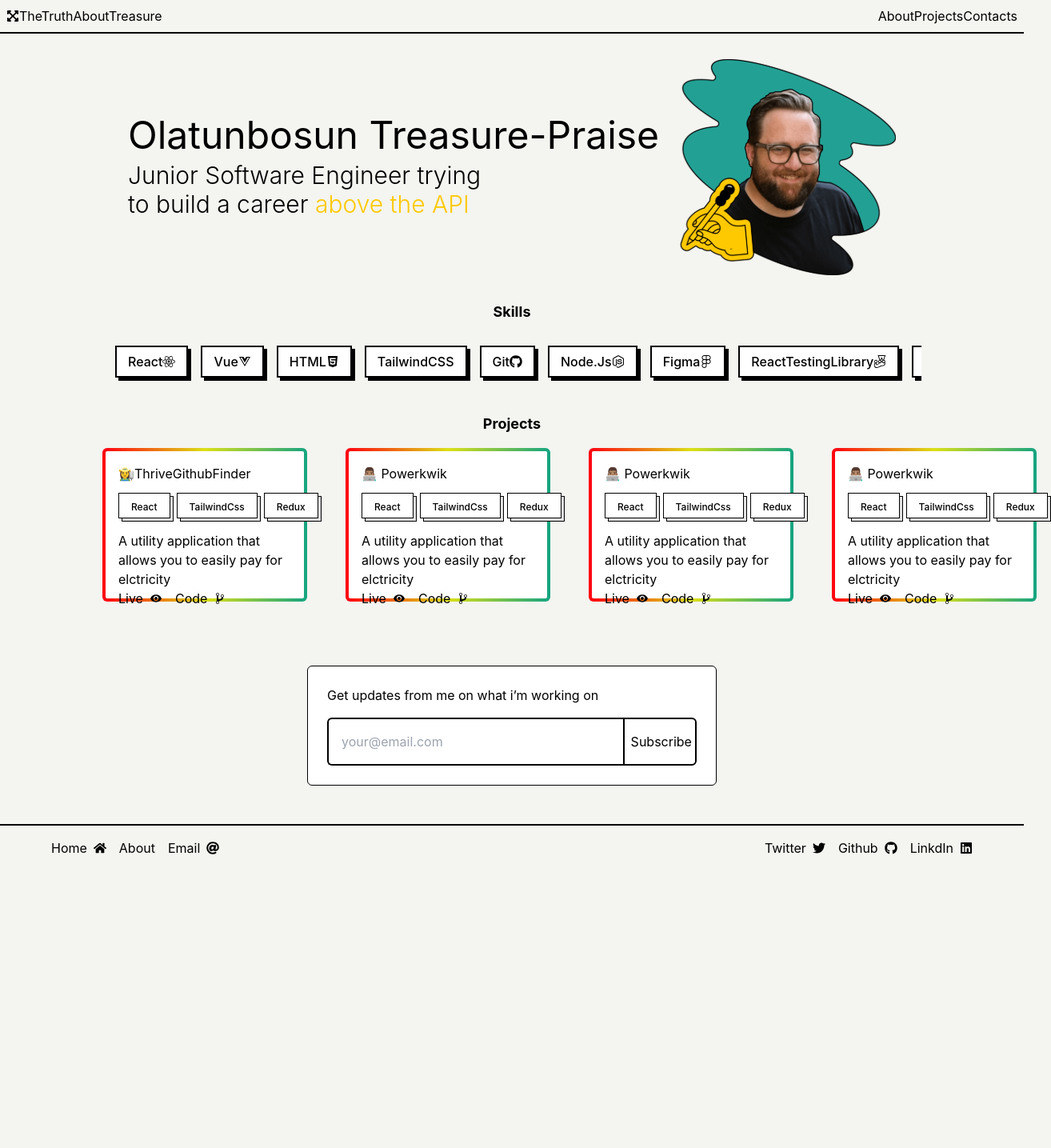
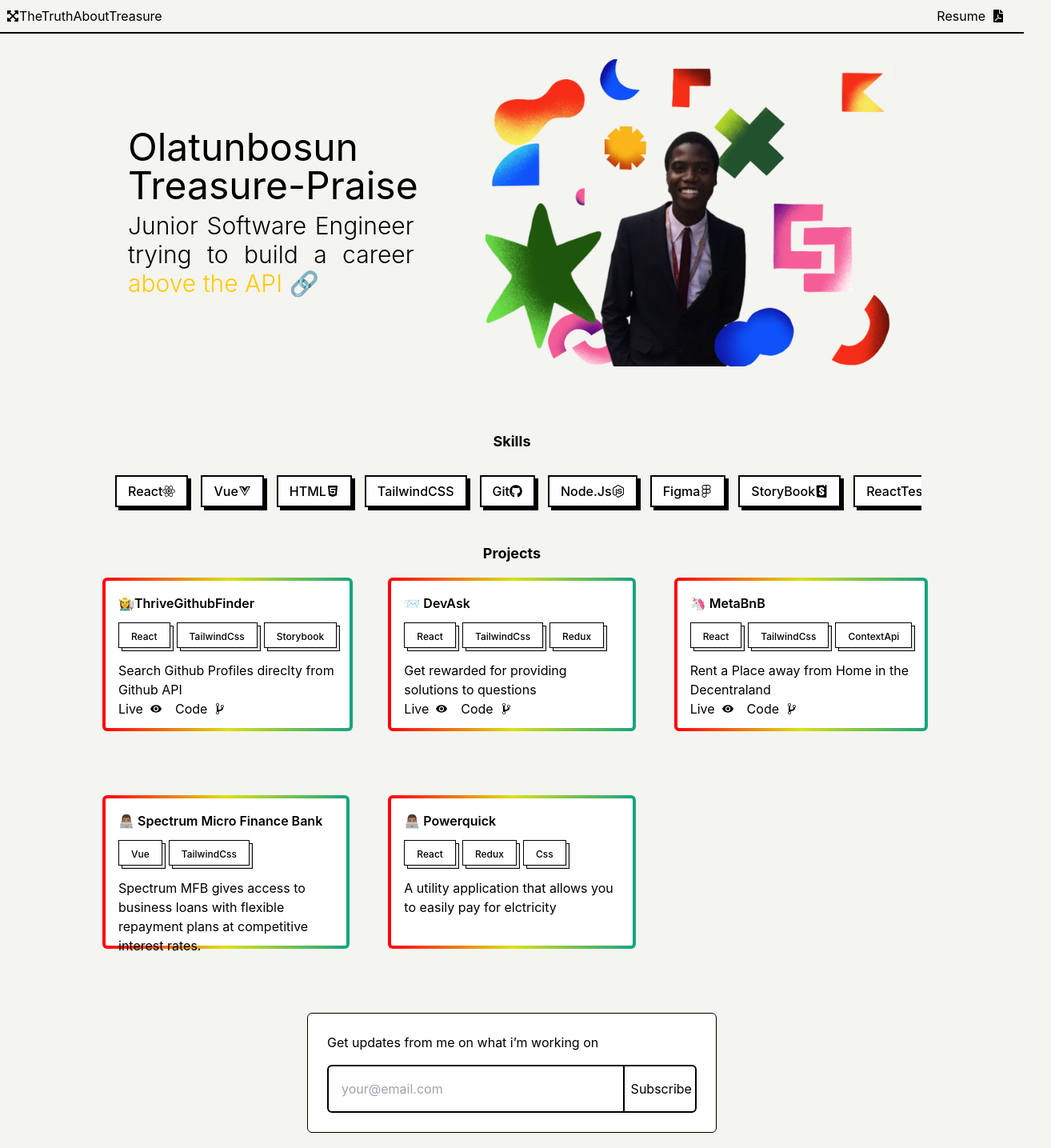
Before and after one commit to treasure-praise/portfolio, a React (Create React App) app: page / in a window 1280 px wide. Shown: the top 1435 px of the page at 80% size, 1314 px wide, since content can reach past the window. Before the commit the page ends 1088 px from the top, so only its background shows below. Built offline with nearby package versions, Linux system fonts and the light colour scheme.

Commit message:
style:made changes to styling and content across website

```diff
--- a/src/components/Button.jsx
+++ b/src/components/Button.jsx
@@ -5,7 +5,7 @@
     <a href="#_" class="relative inline-block px-4 py-1 font-medium group">
       <span class="absolute inset-0 w-full h-full transition duration-200 ease-out transform translate-x-1 translate-y-1 bg-[#E2E2E2] border border-black group-hover:-translate-x-0 group-hover:-translate-y-0"></span>
       <span class="absolute inset-0 w-full h-full bg-white border border-black group-hover:bg-black"></span>
-      <span class="relative text-black text-xs group-hover:text-white">
+      <span class="relative  text-black text-xs group-hover:text-white">
         {text}
       </span>
     </a>
--- a/src/components/Footer.jsx
+++ b/src/components/Footer.jsx
@@ -9,32 +9,51 @@
   FaMailchimp,
   FaTwitter,
 } from "react-icons/fa";
+import { SiFiles } from "react-icons/si";
 
 const Footer = () => {
   return (
     <div className="border-black border-t-2 h-full flex items-center justify-between px-4 md:px-16  ">
       <div className="flex flex-col md:flex-row my-4">
-        <a href="" className="mr-4 flex gap-2 items-center">
-          Home
-          <FaHome />
+        <a
+          target="__blank"
+          href="https://drive.google.com/file/d/1ypBVJO3hMeixHS9LZvEQMvN5HNn5OLLm/view?usp=sharing"
+          className="mr-4 flex gap-2 items-center"
+        >
+          Resume
+          <SiFiles />
         </a>
-        <a href="" className="mr-4 gap-2">
-          About
-        </a>
-        <a href="" className="mr-4 flex gap-2 items-center">
+
+        <a
+          target="__blank"
+          href="mailto: thetreasureolatunbosun@gmail.com"
+          className="mr-4 flex gap-2 items-center"
+        >
           Email <FaAt />
         </a>
       </div>
       <div className="flex flex-col md:flex-row my-4">
-        <a href="" className="mr-4 flex gap-2 items-center">
+        <a
+          target="__blank"
+          href="https://twitter.com/_futuretreasure"
+          className="mr-4 flex gap-2 items-center"
+        >
           Twitter <FaTwitter />
         </a>
-        <a href="" className="mr-4 flex gap-2 items-center">
+        <a
+          target="__blank"
+          href="https://github.com/treasure-praise"
+          className="mr-4 flex gap-2 items-center"
+        >
           Github
           <FaGithub />
         </a>
-        <a href="" className="flex gap-2 items-center">
-          LinkdIn
+        <a
+          target="__blank"
+          href="https://www.linkedin.com/in/treasurepraiseolatunbosun/"
+          className="flex gap-2 items-center"
+        >
+          LinkedIn
           <FaLinkedin />
         </a>
       </div>
--- a/src/components/Header.jsx
+++ b/src/components/Header.jsx
@@ -1,5 +1,5 @@
 import React from "react";
-import { FaExpandArrowsAlt } from "react-icons/fa";
+import { FaExpandArrowsAlt, FaFilePdf } from "react-icons/fa";
 import { HiMenuAlt1 } from "react-icons/hi";
 
 const Header = () => {
@@ -10,13 +10,29 @@
         TheTruthAboutTreasure
       </p>
       <button className="md:hidden">
-        <HiMenuAlt1 />
+        {/* <HiMenuAlt1 /> */}
+        <a
+          target="__blank"
+          href="https://drive.google.com/file/d/1ypBVJO3hMeixHS9LZvEQMvN5HNn5OLLm/view?usp=sharing"
+          className="mr-4 flex gap-2 items-center"
+        >
+          Resume
+          <FaFilePdf />
+        </a>
       </button>
       <nav className="hidden md:flex ">
         <ul className="md:flex ">
-          <li className="">About</li>
-          <li>Projects</li>
-          <li>Contacts</li>
+          <a
+            target="__blank"
+            href="https://drive.google.com/file/d/1ypBVJO3hMeixHS9LZvEQMvN5HNn5OLLm/view?usp=sharing"
+            className="mr-4 flex gap-2 items-center"
+          >
+            Resume
+            <FaFilePdf />
+          </a>
+          {/* <li className="">About</li> */}
+          {/* <li>Projects</li>
+          <li>Contacts</li> */}
         </ul>
       </nav>
     </div>
--- a/src/components/HeroSection.jsx
+++ b/src/components/HeroSection.jsx
@@ -1,16 +1,25 @@
 import React from "react";
-import Avatar from "../assets/avatar.svg";
+// import Avatar from "../assets/avatar.svg";
+import HeroImg from "../assets/canva2.png";
 
 const HeroSection = () => {
   return (
-    <div className="md:flex md:flex-row-reverse items-center justify-between flex-col px-8 md:w-4/5 mx-auto">
-      <img src={Avatar} alt="" srcset="" className="h-48 md:h-full my-8" />
-      <div>
-        <h1 className="text-5xl mb-2">Olatunbosun Treasure-Praise</h1>
-        <p className="text-3xl font-light">
-          Junior Software Engineer trying <br />
-          to build a career
-          <span className="text-[#FFC900]"> above the API</span>
+    <div className="md:flex md:flex-row-reverse  mb-12 items-center justify-between flex-col px-8 md:w-4/5 mx-auto">
+      {/* <img src={Avatar} alt="" srcset="" className="h-48 md:h-full my-8" /> */}
+      <img src={HeroImg} alt="" srcset="" className="md:h-96 my-8" />
+      <div className="">
+        <h1 className="text-4xl md:text-5xl mb-2 lg:text-left text-center ">
+          Olatunbosun <br /> Treasure-Praise
+        </h1>
+        <p className="text-3xl font-light text-justify lg:w-4/5">
+          Junior Software Engineer trying to build a career{" "}
+          <a
+            target="__blank"
+            className="text-[#FFC900]"
+            href="https://www.swyx.io/api-economy"
+          >
+            above the API 🔗
+          </a>
         </p>
       </div>
     </div>
--- a/src/components/Projects.jsx
+++ b/src/components/Projects.jsx
@@ -5,21 +5,23 @@
 const Projects = () => {
   return (
     <div>
-      <h1 className="text-center  my-4 text-lg font-bold">Projects</h1>
-      <div className=" md:flex gap-12 md:w-4/5 mx-auto ">
-        <div className="rounded-md w-4/5 md:w-1/4 mx-auto h-48 p-1 mb-8  bg-gradient-to-r from-[#FF000F] via-[#DCE017] to-[#14A481]">
+      <h1 className="text-center   my-4 text-lg font-bold">Projects</h1>
+      <div className=" md:grid px-8 md:px-0 md:grid-cols-3 grid-cols-1 gap-12 md:w-4/5 mx-auto ">
+        <div className="rounded-md  mx-auto h-48 p-1 mb-8  bg-gradient-to-r from-[#FF000F] via-[#DCE017] to-[#14A481]">
           <div className="h-full rounded-sm p-4 bg-white">
-            <h1 className="mb-3">👩‍🌾ThriveGithubFinder</h1>
+            <h1 className="mb-3 font-semibold">👩‍🌾ThriveGithubFinder</h1>
             <div className="flex gap-2 mb-4">
               <Button text={"React"} />
               <Button text={"TailwindCss"} />
-              <Button text={"Redux"} />
+              {/* <Button text={"React Testing Library"} /> */}
+              <Button text={"Storybook"} />
             </div>
             <p className="text-gray">
-              A utility application that allows you to easily pay for elctricity
+              Search Github Profiles direclty from Github API{" "}
             </p>
             <div className="flex gap-4 mb-4">
               <a
+                target="__blank"
                 href="https://thrivegithubfinder.netlify.app"
                 className="flex items-center gap-2"
               >
@@ -27,6 +29,7 @@
                 <IoMdEye />
               </a>
               <a
+                target="__blank"
                 href="https:github.com/treasure-praise/thrive-assesment-test"
                 className="flex items-center gap-2"
               >
@@ -37,23 +40,34 @@
           </div>
         </div>
 
-        <div className="rounded-md w-4/5 md:w-1/4 mx-auto h-48 p-1 mb-8  bg-gradient-to-r from-[#FF000F] via-[#DCE017] to-[#14A481]">
+        <div className="rounded-md  mx-auto h-48 p-1 mb-8  bg-gradient-to-r from-[#FF000F] via-[#DCE017] to-[#14A481]">
           <div className="h-full rounded-sm p-4 bg-white">
-            <h1 className="mb-3">👨🏽‍💻 Powerkwik</h1>
+            <h1 className="mb-3 font-semibold">📨 DevAsk</h1>
             <div className="flex gap-2 mb-4">
               <Button text={"React"} />
               <Button text={"TailwindCss"} />
               <Button text={"Redux"} />
             </div>
             <p className="text-gray">
-              A utility application that allows you to easily pay for elctricity
+              Get rewarded for providing solutions to questions
+              {/* Devask helps you get answers to your technical questions
+              immediately. You also get rewarded when you provide correct
+              answers to questions. */}
             </p>
             <div className="flex gap-4 mb-4">
-              <a href="" className="flex items-center gap-2">
+              <a
+                target="__blank"
+                href="https://devask-mallet.netlify.app/wallet"
+                className="flex items-center gap-2"
+              >
                 <p>Live</p>
                 <IoMdEye />
               </a>
-              <a href="" className="flex items-center gap-2">
+              <a
+                target="__blank"
+                href="https://github.com/workshopapps/twitterdevanswers.web/pull/71"
+                className="flex items-center gap-2"
+              >
                 <p>Code</p>
                 <IoMdGitBranch />
               </a>
@@ -61,23 +75,33 @@
           </div>
         </div>
 
-        <div className="rounded-md w-4/5 md:w-1/4 mx-auto h-48 p-1 mb-8  bg-gradient-to-r from-[#FF000F] via-[#DCE017] to-[#14A481]">
+        <div className="rounded-md mx-auto h-48 p-1 mb-8  bg-gradient-to-r from-[#FF000F] via-[#DCE017] to-[#14A481]">
           <div className="h-full rounded-sm p-4 bg-white">
-            <h1 className="mb-3">👨🏽‍💻 Powerkwik</h1>
+            <h1 className="mb-3 font-semibold">🦄 MetaBnB</h1>
             <div className="flex gap-2 mb-4">
               <Button text={"React"} />
               <Button text={"TailwindCss"} />
-              <Button text={"Redux"} />
+              <Button text={"ContextApi"} />
             </div>
             <p className="text-gray">
-              A utility application that allows you to easily pay for elctricity
+              Rent a Place away from Home in the Decentraland
             </p>
             <div className="flex gap-4 mb-4">
-              <a href="" className="flex items-center gap-2">
+              <a
+                target="_blank"
+                rel="noreferrer"
+                href="https://metabnbdev.netlify.app"
+                className="flex items-center gap-2"
+              >
                 <p>Live</p>
                 <IoMdEye />
               </a>
-              <a href="" className="flex items-center gap-2">
+              <a
+                target="_blank"
+                rel="noreferrer"
+                href="https://github.com/treasure-praise/MetaBnB"
+                className="flex items-center gap-2"
+              >
                 <p>Code</p>
                 <IoMdGitBranch />
               </a>
@@ -85,27 +109,53 @@
           </div>
         </div>
 
-        <div className="rounded-md w-4/5 md:w-1/4 mx-auto h-48 p-1 mb-8  bg-gradient-to-r from-[#FF000F] via-[#DCE017] to-[#14A481]">
+        <div className="rounded-md  mx-auto h-48 p-1 mb-8  bg-gradient-to-r from-[#FF000F] via-[#DCE017] to-[#14A481]">
           <div className="h-full rounded-sm p-4 bg-white">
-            <h1 className="mb-3">👨🏽‍💻 Powerkwik</h1>
+            <h1 className="mb-3 font-semibold">
+              👨🏽‍💻 Spectrum Micro Finance Bank
+            </h1>
+            <div className="flex gap-2 mb-4">
+              <Button text={"Vue"} />
+              <Button text={"TailwindCss"} />
+            </div>
+            <p className="text-gray">
+              Spectrum MFB gives access to business loans with flexible
+              repayment plans at competitive interest rates.
+            </p>
+            {/* <div className="flex gap-4 mb-4">
+              <a target="__blank" href="" className="flex items-center gap-2">
+                <p>Live</p>
+                <IoMdEye />
+              </a>
+              <a target="__blank" href="" className="flex items-center gap-2">
+                <p>Code</p>
+                <IoMdGitBranch />
+              </a>
+            </div> */}
+          </div>
+        </div>
+
+        <div className="rounded-md  mx-auto h-48 p-1 mb-8  bg-gradient-to-r from-[#FF000F] via-[#DCE017] to-[#14A481]">
+          <div className="h-full rounded-sm p-4 bg-white">
+            <h1 className="mb-3 font-semibold">👨🏽‍💻 Powerquick</h1>
             <div className="flex gap-2 mb-4">
               <Button text={"React"} />
-              <Button text={"TailwindCss"} />
               <Button text={"Redux"} />
+              <Button text={"Css"} />
             </div>
             <p className="text-gray">
               A utility application that allows you to easily pay for elctricity
             </p>
-            <div className="flex gap-4 mb-4">
-              <a href="" className="flex items-center gap-2">
+            {/* <div className="flex gap-4 mb-4">
+              <a target="__blank" href="" className="flex items-center gap-2">
                 <p>Live</p>
                 <IoMdEye />
               </a>
-              <a href="" className="flex items-center gap-2">
+              <a target="__blank" href="" className="flex items-center gap-2">
                 <p>Code</p>
                 <IoMdGitBranch />
               </a>
-            </div>
+            </div> */}
           </div>
         </div>
       </div>
--- a/src/components/SkillsSection.jsx
+++ b/src/components/SkillsSection.jsx
@@ -7,7 +7,7 @@
   FaFigma,
   FaGithub,
 } from "react-icons/fa";
-import { SiJest } from "react-icons/si";
+import { SiJavascript, SiJest, SiRedux, SiStorybook } from "react-icons/si";
 
 const SkillsSection = () => {
   return (
@@ -78,8 +78,8 @@
           <span class="absolute inset-0 w-full h-full transition duration-200 ease-out transform translate-x-1 translate-y-1 bg-black "></span>
           <span class="absolute inset-0 w-full h-full bg-white border-2 border-black "></span>
           <span class="relative text-black flex items-center">
-            <p>ReactTestingLibrary</p>
-            <SiJest />
+            <p>StoryBook</p>
+            <SiStorybook />
           </span>
         </p>
 
@@ -97,7 +97,7 @@
           <span class="absolute inset-0 w-full h-full bg-white border-2 border-black "></span>
           <span class="relative text-black flex items-center">
             <p>Redux</p>
-            <SiJest />
+            <SiRedux />
           </span>
         </p>
 
@@ -106,7 +106,7 @@
           <span class="absolute inset-0 w-full h-full bg-white border-2 border-black "></span>
           <span class="relative text-black flex items-center">
             <p>JavaScript</p>
-            <SiJest />
+            <SiJavascript />
           </span>
         </p>
       </div>
```
Also changed, not shown: src/assets/canva.png (added), src/assets/canva2.png (added).
